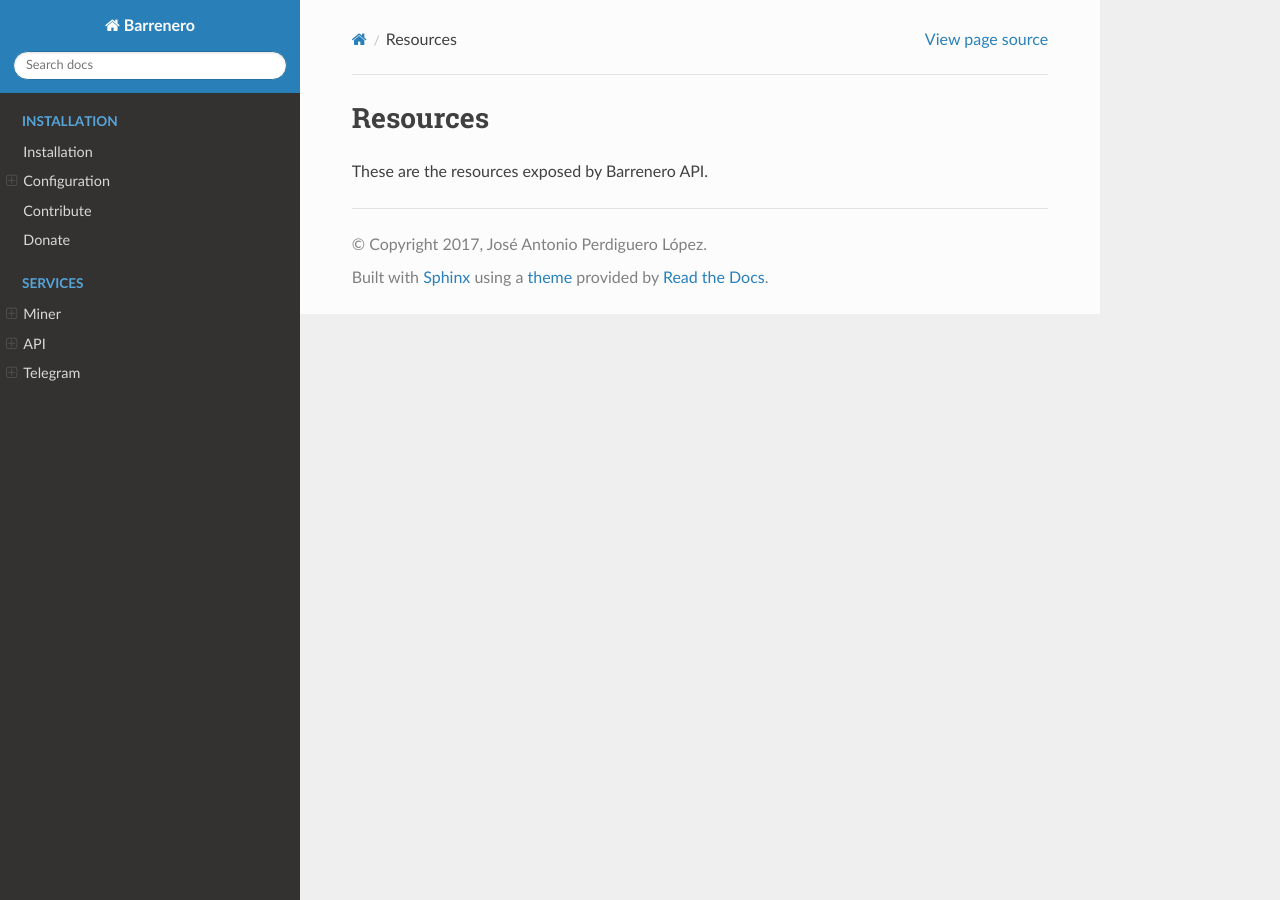
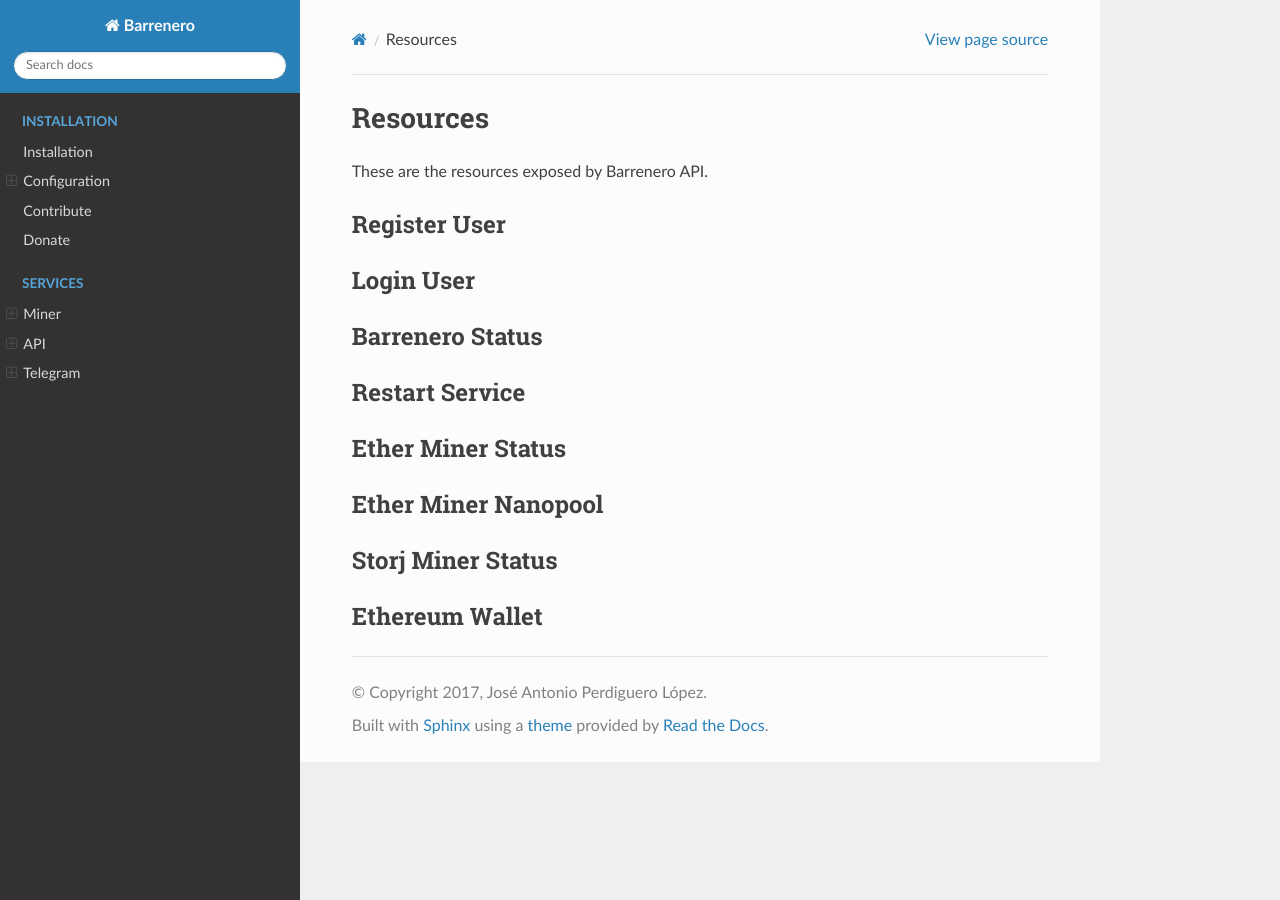
Before and after one commit to perdy/barrenero, a Sphinx documentation site: the page built from doc/source/api/resources.rst, in a window 1280 px wide. Built offline with Sphinx 7.4.7 and the Read the Docs theme 2.0.0, drawn with Linux system fonts in a browser that asks for light colours.

Commit message:
API resources docs skeleton

```diff
--- a/doc/source/api/resources.rst
+++ b/doc/source/api/resources.rst
@@ -19,3 +19,27 @@
 =========
 
 These are the resources exposed by Barrenero API.
+
+Register User
+-------------
+
+Login User
+----------
+
+Barrenero Status
+----------------
+
+Restart Service
+---------------
+
+Ether Miner Status
+------------------
+
+Ether Miner Nanopool
+--------------------
+
+Storj Miner Status
+------------------
+
+Ethereum Wallet
+---------------
```
